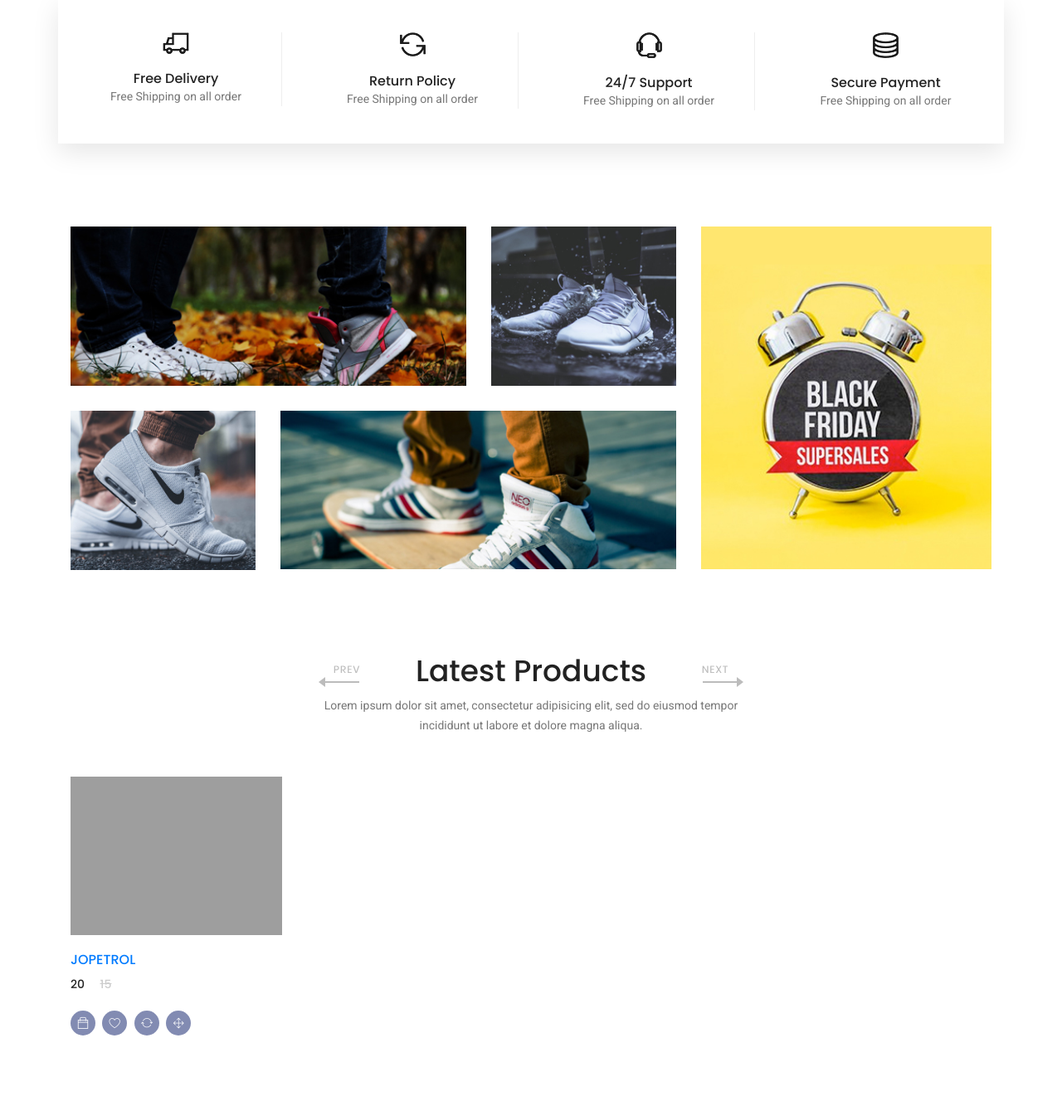
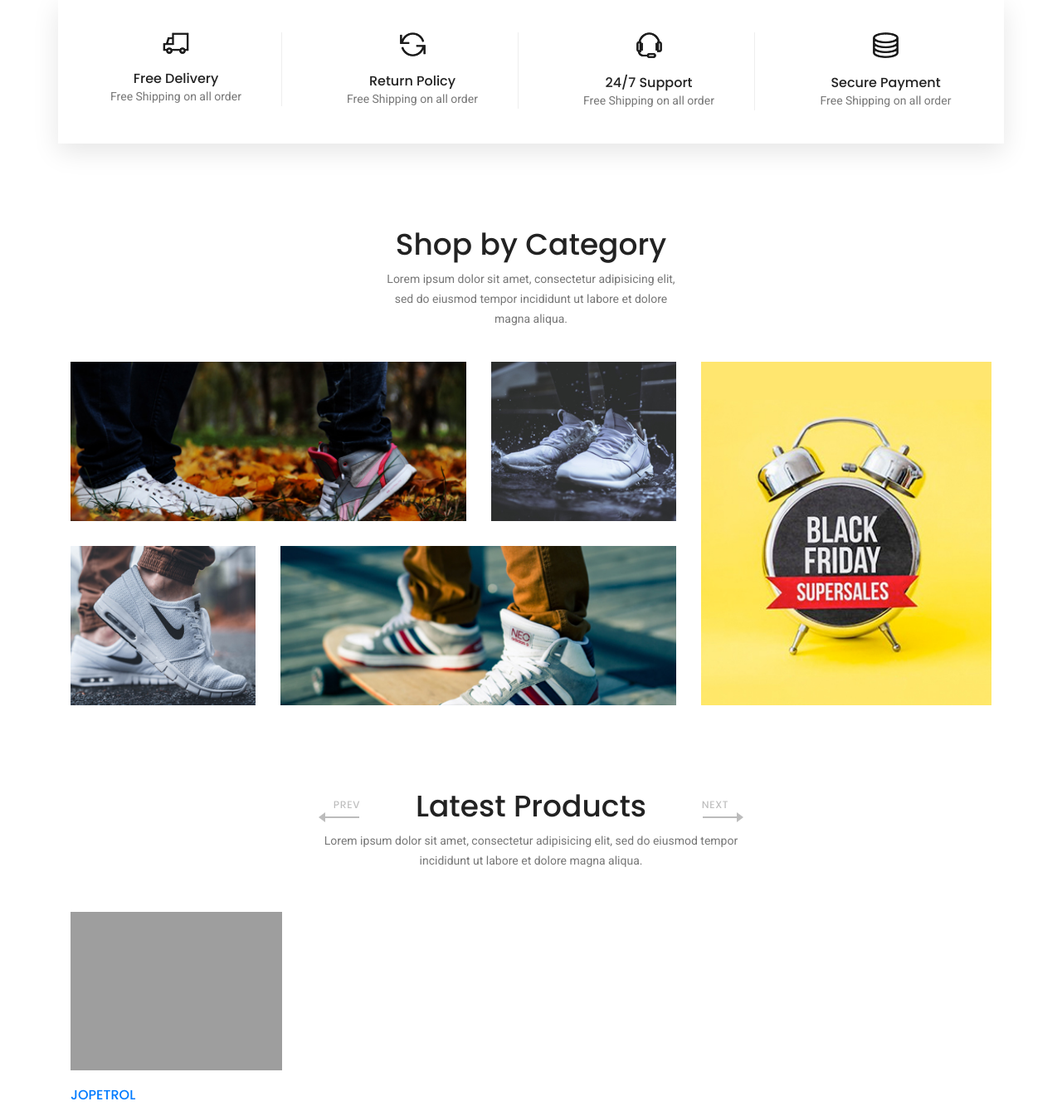
Before and after one commit to JaafarAbdalmajeed/E-commerce-Web-Application, a PHP site: page /E-commerce-Web-Application/ in a window 1280 px wide. Shown: the part 901-2240 px from the top of the page at 83% size. Run offline with PHP 8.4, Linux system fonts and the light colour scheme; data comes from the database, SQL or seed files in the repository; some libraries are stand-ins or nearby versions; grey boxes are pictures that could not be loaded.

Commit message:
small changes to category.php and index.php

```diff
--- a/index.php
+++ b/index.php
@@ -211,12 +211,22 @@
 	<section class="category-area">
 		<div class="container">
 			<div class="row justify-content-center">
+				<div class="row justify-content-center">
+					<div class="col-lg-6 text-center">
+						<div class="">
+							<h1 onclick="displayCategory(0)" style="cursor:pointer;">Shop by Category</h1>
+							<p>Lorem ipsum dolor sit amet, consectetur adipisicing elit, sed do eiusmod tempor incididunt ut labore et
+								dolore
+								magna aliqua.</p><br>
+						</div>
+					</div>
+				</div>
 				<div class="col-lg-8 col-md-12">
 					<div class="row">
 						<div class="col-lg-8 col-md-8">
 							<div class="single-deal">
-								<div class="overlay"></div>
-								<img class="img-fluid w-100" src="img/category/c1.jpg" alt="">
+								<div class="overlay" onclick="displayCategory(1)" style="cursor:pointer;"></div>
+								<img class="img-fluid w-100" src="img/category/c1.jpg" alt="" >
 								<a href="img/category/c1.jpg" class="img-pop-up" target="_blank">
 									<div class="deal-details">
 										<h6 class="deal-title">Sneaker for Sports</h6>
@@ -226,8 +236,8 @@
 						</div>
 						<div class="col-lg-4 col-md-4">
 							<div class="single-deal">
-								<div class="overlay"></div>
-								<img class="img-fluid w-100" src="img/category/c2.jpg" alt="">
+								<div class="overlay" onclick="displayCategory(2)" style="cursor:pointer;"></div>
+								<img class="img-fluid w-100" src="img/category/c2.jpg" alt="" >
 								<a href="img/category/c2.jpg" class="img-pop-up" target="_blank">
 									<div class="deal-details">
 										<h6 class="deal-title">Sneaker for Sports</h6>
@@ -237,7 +247,7 @@
 						</div>
 						<div class="col-lg-4 col-md-4">
 							<div class="single-deal">
-								<div class="overlay"></div>
+								<div class="overlay" onclick="displayCategory(3)" style="cursor:pointer;"></div>
 								<img class="img-fluid w-100" src="img/category/c3.jpg" alt="">
 								<a href="img/category/c3.jpg" class="img-pop-up" target="_blank">
 									<div class="deal-details">
@@ -248,8 +258,8 @@
 						</div>
 						<div class="col-lg-8 col-md-8">
 							<div class="single-deal">
-								<div class="overlay"></div>
-								<img class="img-fluid w-100" src="img/category/c4.jpg" alt="">
+								<div class="overlay" onclick="displayCategory(4)" style="cursor:pointer;"></div>
+								<img class="img-fluid w-100" src="img/category/c4.jpg" alt="" >
 								<a href="img/category/c4.jpg" class="img-pop-up" target="_blank">
 									<div class="deal-details">
 										<h6 class="deal-title">Sneaker for Sports</h6>
@@ -261,7 +271,7 @@
 				</div>
 				<div class="col-lg-4 col-md-6">
 					<div class="single-deal">
-						<div class="overlay"></div>
+						<div class="overlay" onclick="displayCategory(5)" style="cursor:pointer;"></div>
 						<img class="img-fluid w-100" src="img/category/c5.jpg" alt="">
 						<a href="img/category/c5.jpg" class="img-pop-up" target="_blank">
 							<div class="deal-details">
@@ -272,6 +282,11 @@
 				</div>
 			</div>
 		</div>
+		<script>
+			function displayCategory(categoryId, showCount = 12, page = 1) {
+				window.location.href = 'category.php?id=' + categoryId + '&showcount=' + showCount + '&page=' + page;
+			}
+		</script>
 	</section>
 	<!-- End category Area -->
 
```
Also changed, not shown: category.php (+3 -5 lines), confirmation.php (+8 -7 lines), img/Placeholder.png (added).
